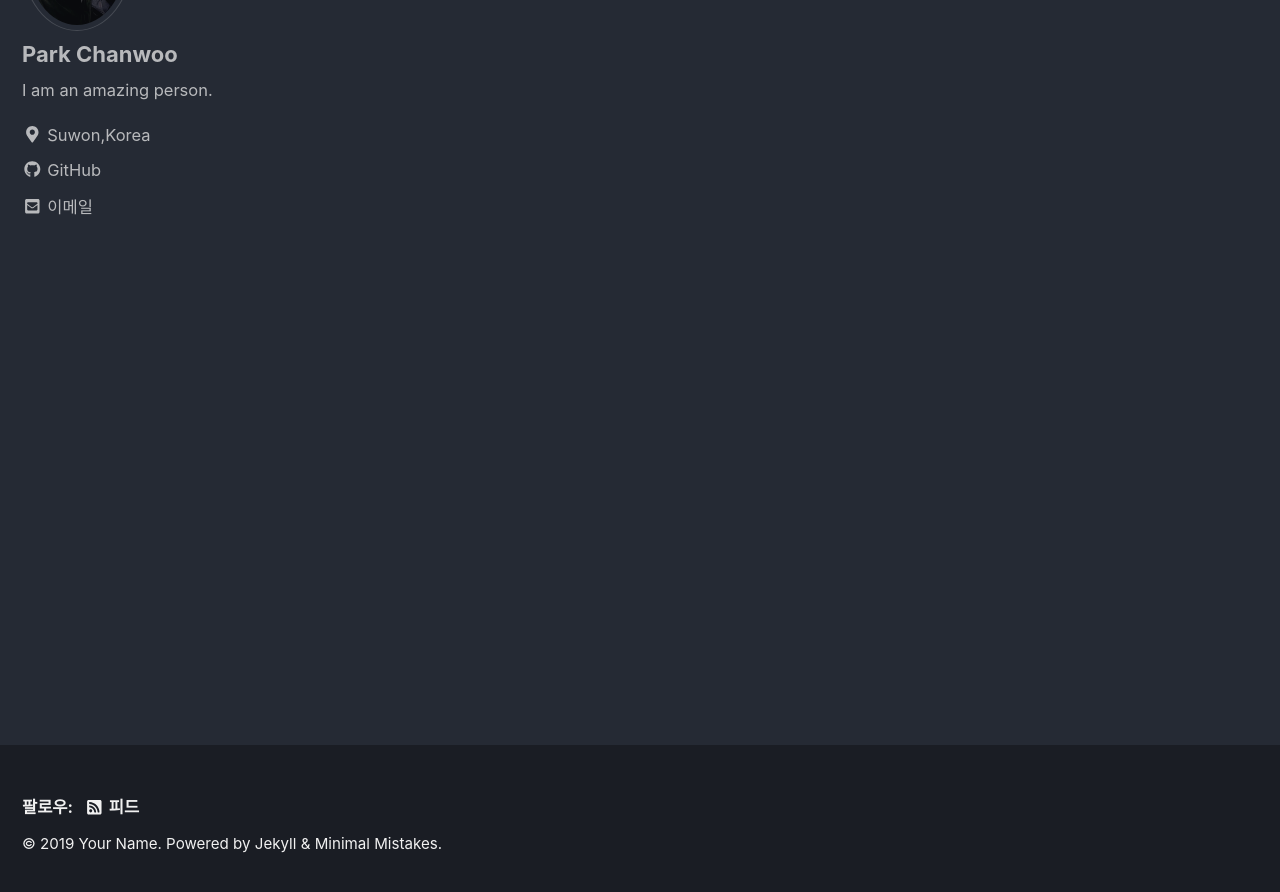
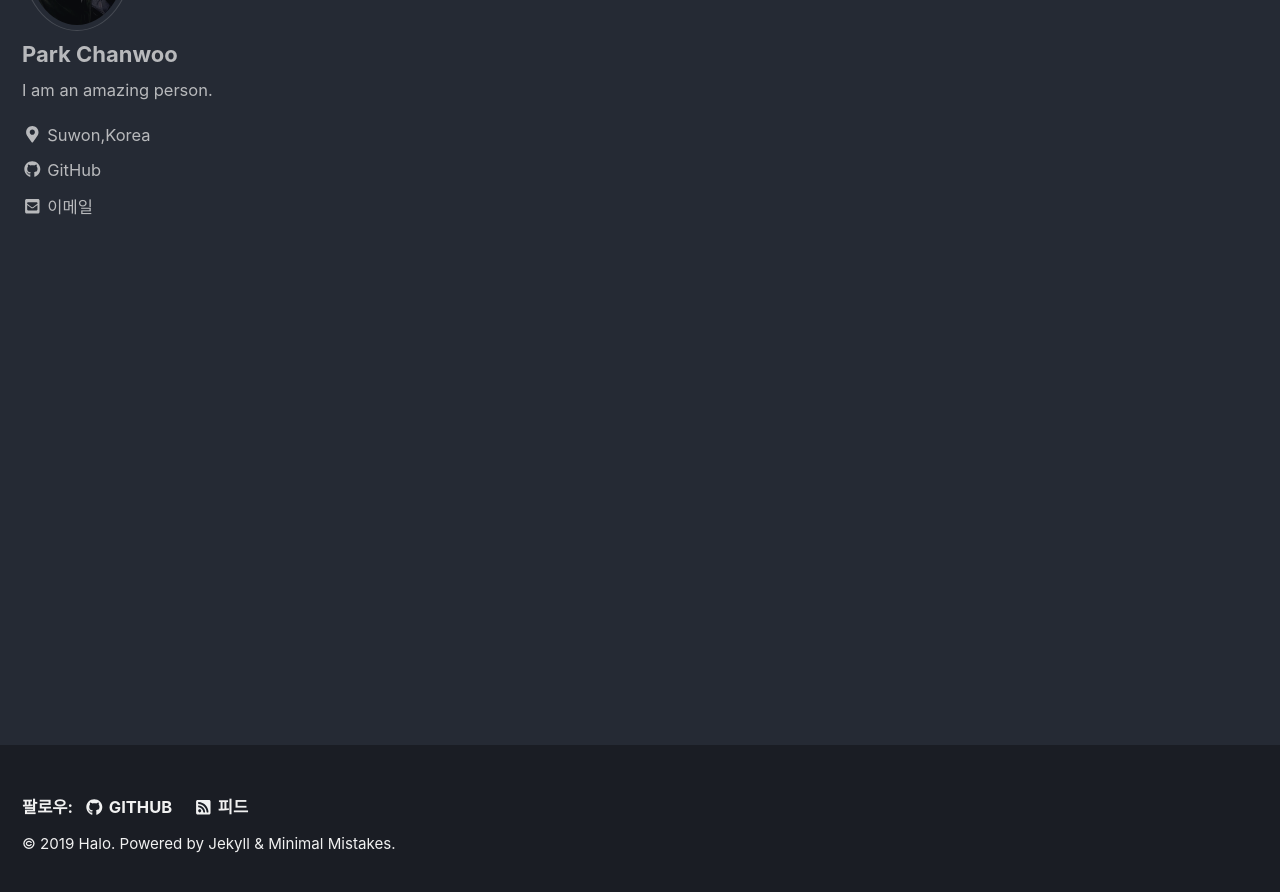
Before and after one commit to dev-halo/dev-halo.github.io, a Jekyll site: the page built from _pages/year-archive.html, in a window 1280 px wide and 900 px high, scrolled down 222 px. Shown: the top 892 px of the window. Built offline with Jekyll 4.4.1, drawn with Linux system fonts in a browser that asks for light colours; cached includes are drawn as plain includes; nearby versions of some CDN libraries.

Commit message:
Update _config.yml

```diff
--- a/_config.yml
+++ b/_config.yml
@@ -18,8 +18,8 @@ minimal_mistakes_skin : "dark" # "default" # "air", "aqua", "contrast", "dark",
 locale                   : "ko-KR" # "en-US"
 title                    : "Halo's Tech Blog" # "Site Title"
 title_separator          : "-"
-name                     : "Your Name"
-description              : "An amazing website."
+name                     : "Halo" # "Your Name"
+description              : "Halo's Tech Blog" # "An amazing website."
 url                      : "https://dev-halo.github.io" # the base hostname & protocol for your site e.g. "https://mmistakes.github.io"
 baseurl                  : # the subpath of your site, e.g. "/blog"
 repository               : "dev-halo/dev-halo.github.io" # GitHub username/repo-name e.g. "mmistakes/minimal-mistakes"
@@ -142,7 +142,7 @@ footer:
       # url:
     - label: "GitHub"
       icon: "fab fa-fw fa-github"
-      # url:
+      url: :https//github.com/dev-halo" # url:
     - label: "GitLab"
       icon: "fab fa-fw fa-gitlab"
       # url:
```
